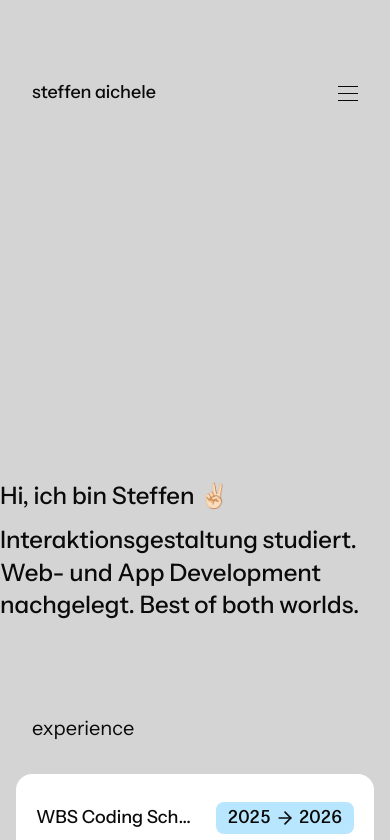
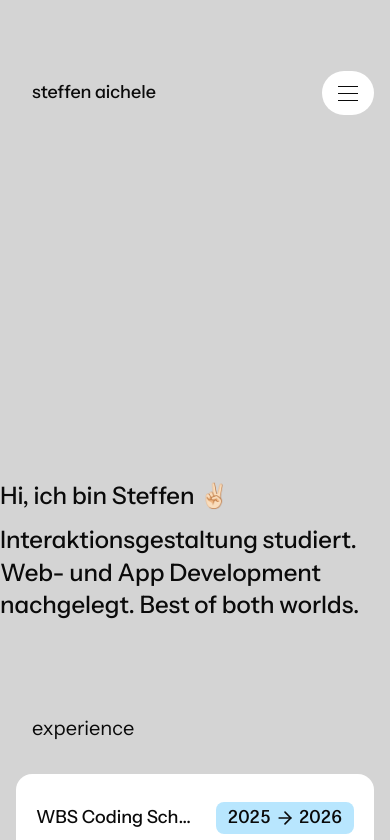
Before and after one commit to steffenaichele/portfolio, a Next.js app: page / in a window 390 px wide. Shown: the top 840 px of the page. Built offline with nearby package versions, Linux system fonts and the light colour scheme; what @toolwind/corner-shape would draw is missing.

Commit message:
feat: update Button variant to primary for mobile hamburger

```diff
--- a/src/app/components/Header.tsx
+++ b/src/app/components/Header.tsx
@@ -56,8 +56,7 @@ const Header = () => {
 				{/* Mobile hamburger */}
 				<div className="xl:hidden">
 					<Button
-						variant="ghost"
-						size="sm"
+						variant="primary"
 						content="iconOnly"
 						onClick={() => setOpen((v) => !v)}
 						aria-label={open ? "Menu schließen" : "Menu öffnen"}
```
